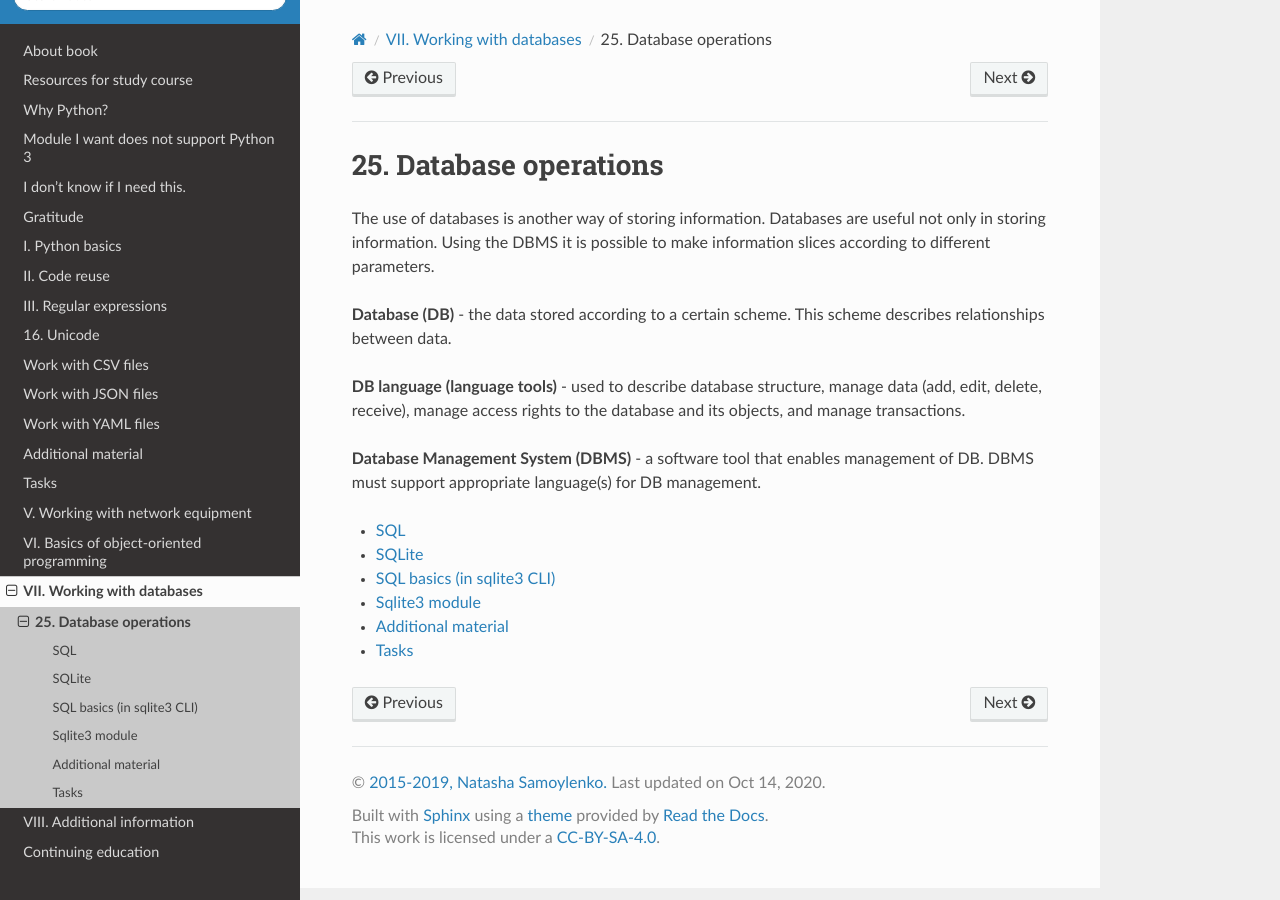
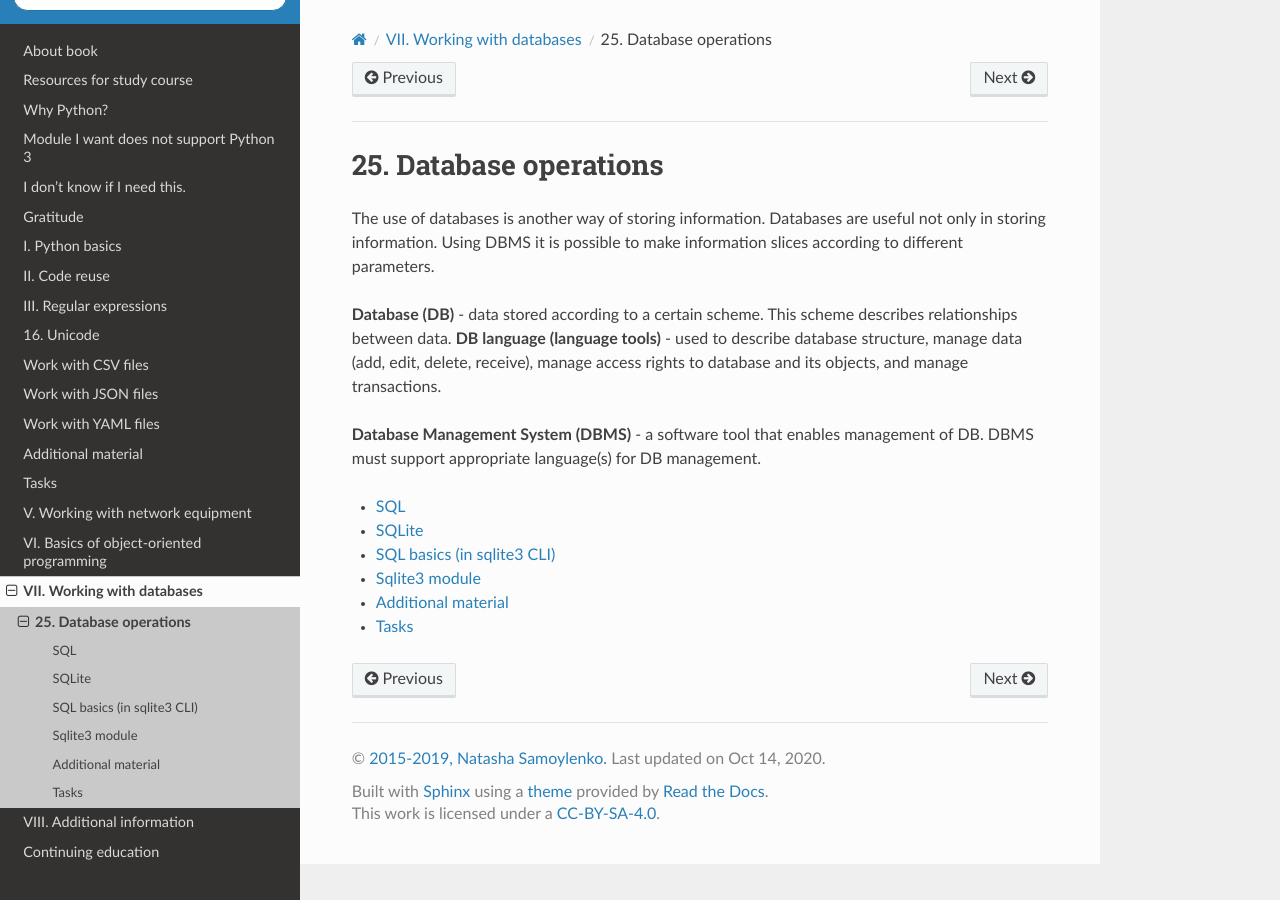
Before and after one commit to natenka/pyneng-book-en, a Sphinx documentation site: the page built from docs/source/book/25_db/index.rst, in a window 1280 px wide. Built offline with Sphinx 7.4.7 and the Read the Docs theme 2.0.0, drawn with Linux system fonts in a browser that asks for light colours; pages that are not in the unit, such as notebooks, are missing from menus.

Commit message:
Update index.rst

```diff
--- a/docs/source/book/25_db/index.rst
+++ b/docs/source/book/25_db/index.rst
@@ -8,11 +8,10 @@
 ============================
 
 
-The use of databases is another way of storing information. Databases are useful not only in storing information. Using the DBMS it is possible to make information slices according to different parameters.
+The use of databases is another way of storing information. Databases are useful not only in storing information. Using DBMS it is possible to make information slices according to different parameters.
 
-**Database (DB)** - the data stored according to a certain scheme. This scheme describes relationships between data.
-
-**DB language (language tools)** - used to describe database structure, manage data (add, edit, delete, receive), manage access rights to the database and its objects, and manage transactions.
+**Database (DB)** - data stored according to a certain scheme. This scheme describes relationships between data.
+**DB language (language tools)** - used to describe database structure, manage data (add, edit, delete, receive), manage access rights to database and its objects, and manage transactions.
 
 **Database Management System (DBMS)** - a software tool that enables management of DB. DBMS must support appropriate language(s) for DB management.
 
```
